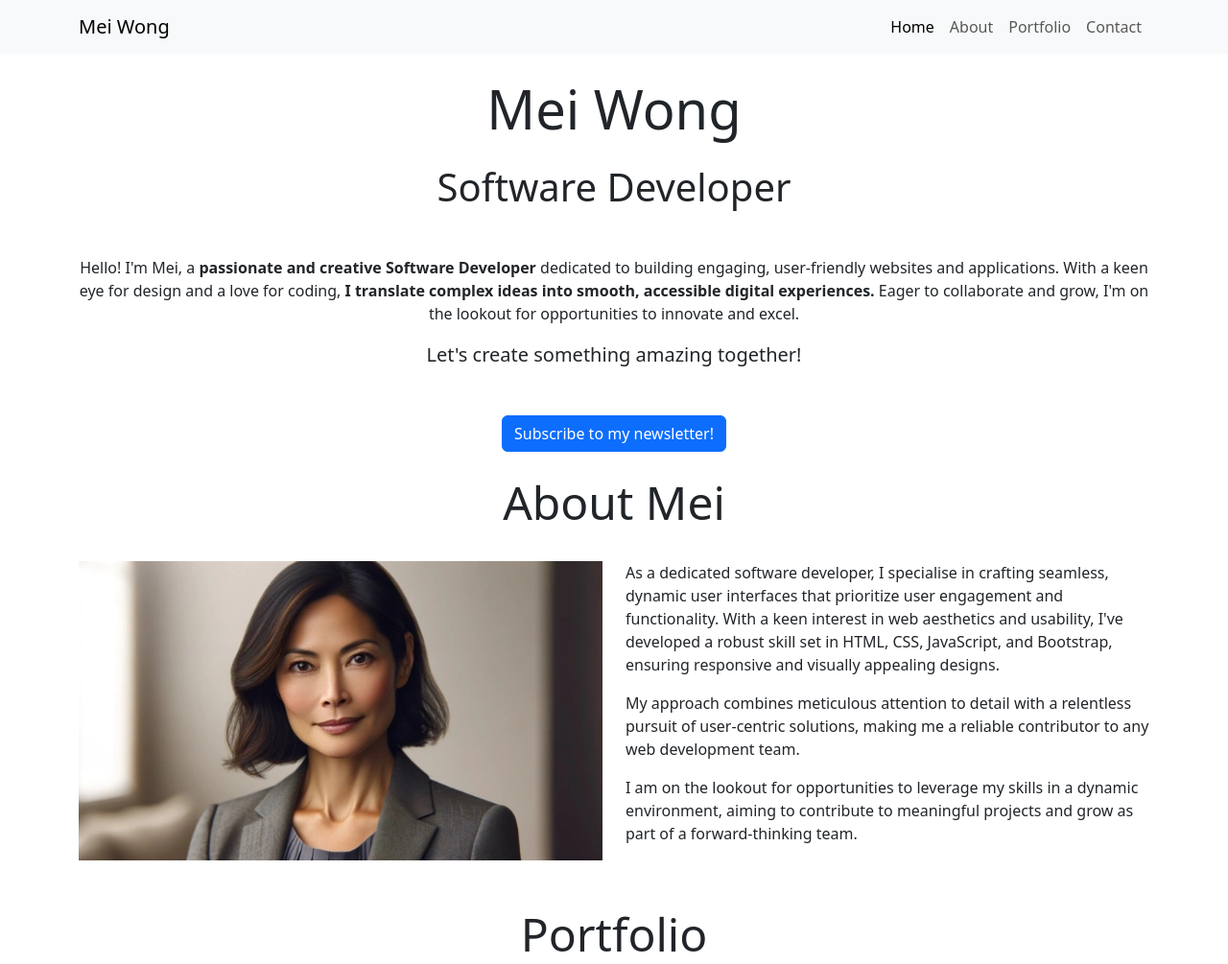
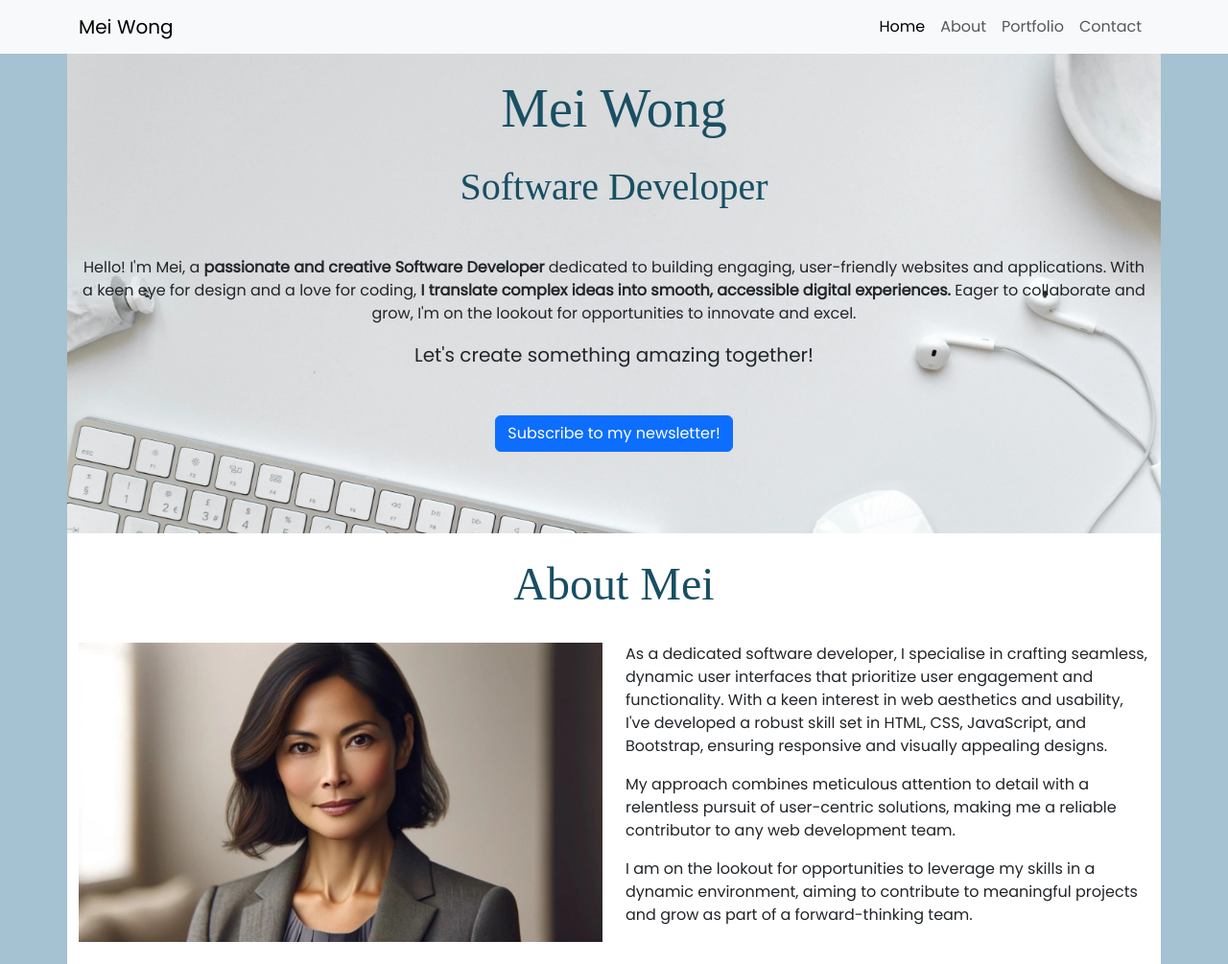
Before and after one commit to NickOcaz/Bootstrapping-a-portfolio, a plain HTML site: page index.html in a window 1280 px wide. Shown: the top 1005 px of the page at 96% size. Drawn offline with nearby package versions, Linux system fonts and the light colour scheme.

Commit message:
First custom changes

```diff
--- /dev/null
+++ b/assets/css/style.css
@@ -0,0 +1,46 @@
+/*
+    #a4c2d1; egg blue
+    #dbdcde; light grey
+    #1f7798; mid-blue
+    #184f63; dark-blue
+*/
+/* global styles */
+
+@import url('https://fonts.googleapis.com/css2?family=DM+Serif+Display:ital@0;1&family=Poppins&display=swap');
+
+body {
+    font-family: "Poppins", sans-serif;
+    background-color:#a4c2d1; /*egg blue*/
+}
+
+h1,
+h2 {
+    font-family: DM Serig Display, serif;
+    color:#184f63; /*dark-blue*/
+}
+
+/* About section */
+#about {
+    background-color: white;
+}
+
+/* Portfolio section */
+
+#portfolio {
+    background-color:#dbdcde; /*light grey */
+}
+
+/*contact section */
+
+#contact {
+background-color: white;
+}
+
+
+#hero {
+    background-image: url("../images/background.webp");
+    min-height: 500px;
+    background-size: cover;
+    background-position: 50% 70%;
+    padding 5% 7%
+}
--- a/index.html
+++ b/index.html
@@ -8,7 +8,9 @@
     <!-- Bootstrap CSS Link -->
     <link href="https://cdn.jsdelivr.net/npm/bootstrap@5.3.3/dist/css/bootstrap.min.css" rel="stylesheet"
         integrity="sha384-QWTKZyjpPEjISv5WaRU9OFeRpok6YctnYmDr5pNlyT2bRjXh0JMhjY6hW+ALEwIH" crossorigin="anonymous">
-</head>
+<link rel="stylesheet" href="assets/css/style.css">
+
+    </head>
 
 <body>
     <nav class="navbar navbar-expand-sm bg-body-tertiary">
```
Also changed, not shown: assets/images/background.webp (added).
